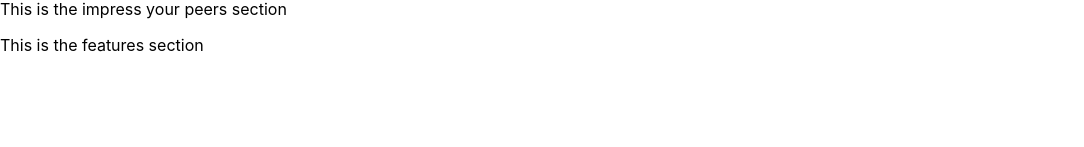
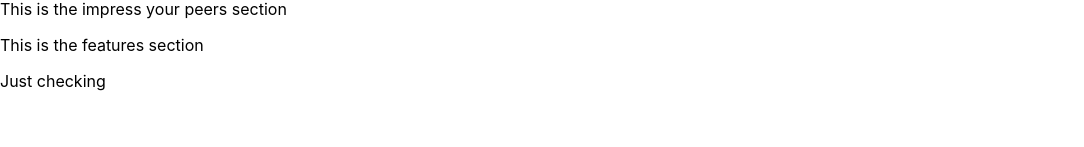
Before and after one commit to Billy-Night/Trowit, a React (Create React App) app: page / in a window 1280 px wide. Shown: the part 153-300 px from the top of the page, without its empty margins (0-1084 px from the left). Built offline with nearby package versions, Linux system fonts and the light colour scheme.

Commit message:
tried to update features section

```diff
--- a/src/components/Landing_Page/LandingPage.jsx
+++ b/src/components/Landing_Page/LandingPage.jsx
@@ -1,7 +1,7 @@
 import TopNavbar from '../TopNavBar/TopNavbar.jsx';
 import HeroSection from './Hero_Section/HeroSection.jsx'
 import ImpressYourPeers from './Impress_your_peers_section/ImpressYourPeers.jsx';
-import LandingPageFeatures from '../Landing_Page/Features_section/LandingPageFeatures.jsx';
+import LandingPageFeatures from './Features_section/LandingPageFeatures.jsx';
 
 const LandingPage = () => {
 
--- a/src/components/Landing_Page/features_section/LandingPageFeatures.jsx
+++ b/src/components/Landing_Page/features_section/LandingPageFeatures.jsx
@@ -4,6 +4,7 @@ const LandingPageFeatures = () => {
     return (
         <div>
             <p>This is the features section</p>
+            <p>Just checking</p>
         </div>
     );
 };
```
